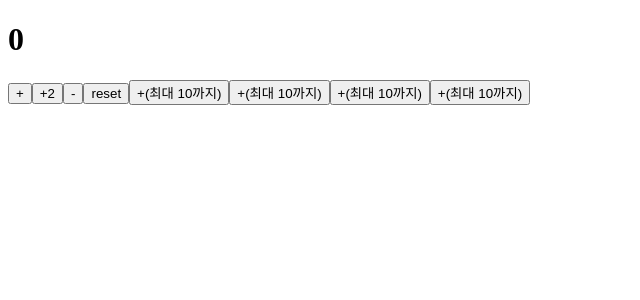
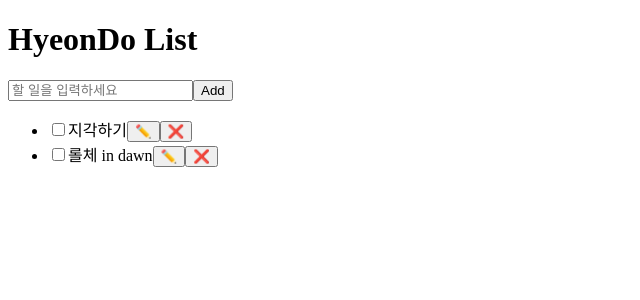
Before and after one commit to hamhanhae/Programming, a React (Vite) app: page / in a window 1280 px wide. Shown: the top 300 px of the page, without its empty margins (0-640 px from the left). Built offline with nearby package versions, Linux system fonts and the light colour scheme.

Commit message:
TodoListApp 시작, HTML

```diff
--- /dev/null
+++ b/src/TodoListApp.jsx
@@ -0,0 +1,34 @@
+function TodoListApp() {
+    return (
+        <div>
+            <h1>HyeonDo List</h1>
+
+            <form>
+                <input type="text" placeholder="할 일을 입력하세요" />
+                <button type="submit">Add</button>
+            </form>
+            <div>
+                <ul>
+                    <li>
+
+                        <input type="checkbox" id="chk-1"/>
+                        <label htmlFor="chk-1">
+                            <span>지각하기</span>
+                        </label>
+                        <button type="button">✏️</button>
+                        <button type="button">❌</button>
+                    </li>
+                    <li>
+                        <input type="checkbox" id="chk-2"/>
+                        <label htmlFor="chk-2">
+                            <span>롤체 in dawn</span>
+                        </label>
+                        <button type="button">✏️</button>
+                        <button type="button">❌</button>
+                    </li>
+                </ul>
+            </div>
+        </div>
+    )
+}
+export default TodoListApp;
--- a/src/main.jsx
+++ b/src/main.jsx
@@ -1,10 +1,10 @@
 import { StrictMode } from 'react' // 리액트에서 가져올게 많으면 중괄호
 import { createRoot } from 'react-dom/client'
 // import './index.css'
-import CounterApp from './CounterApp.jsx' // 가져올게 하나밖에 없거나, 가져올게 많더라고 하나라고 지정하면 중괄호를 안 친다.
+import TodoListApp from './TodoListApp.jsx' // 가져올게 하나밖에 없거나, 가져올게 많더라고 하나라고 지정하면 중괄호를 안 친다.
 
 createRoot(document.getElementById('root')).render(
   <StrictMode>
-    <CounterApp />
+    <TodoListApp />
   </StrictMode>,
 )
```
Also changed, not shown: 1 other file (tests, documents, lock files or other folders).
